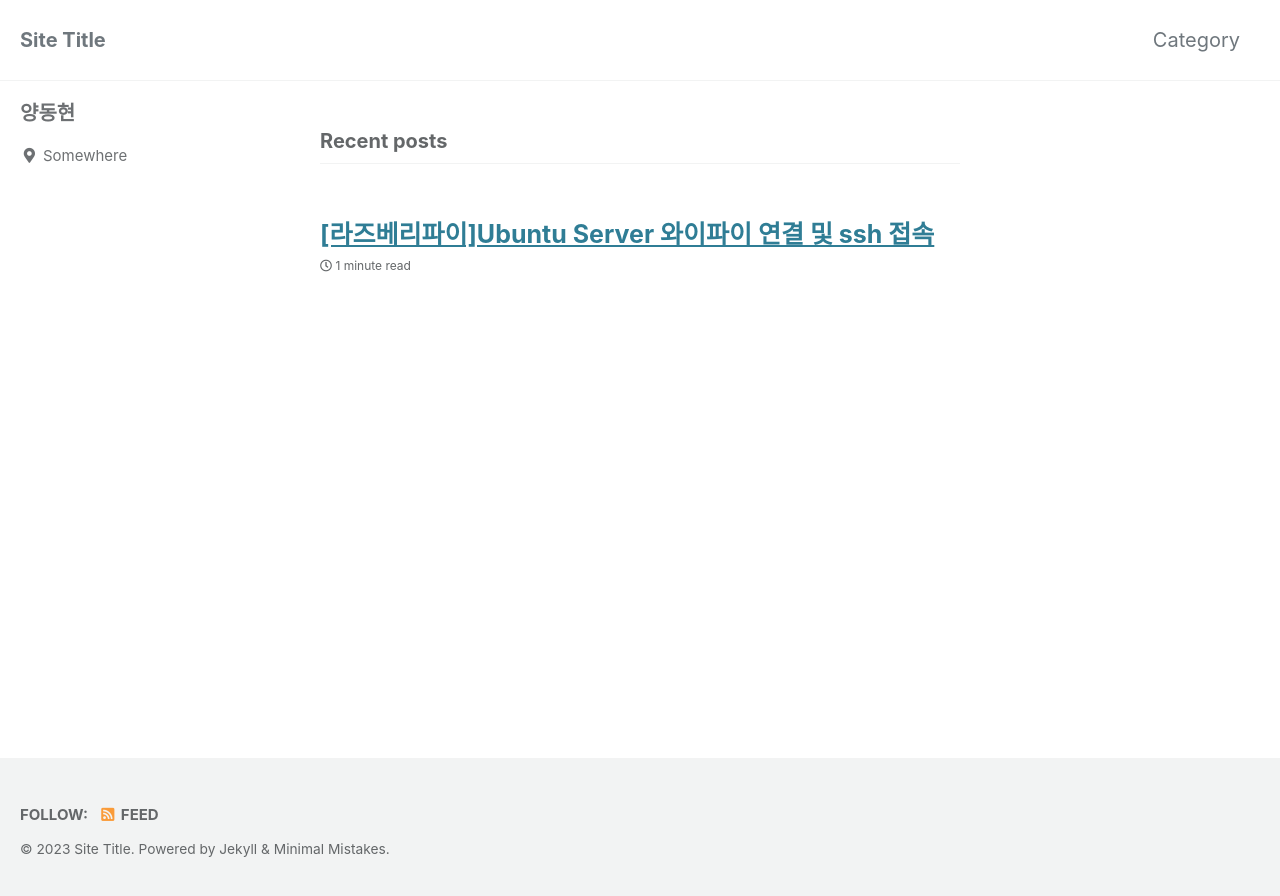
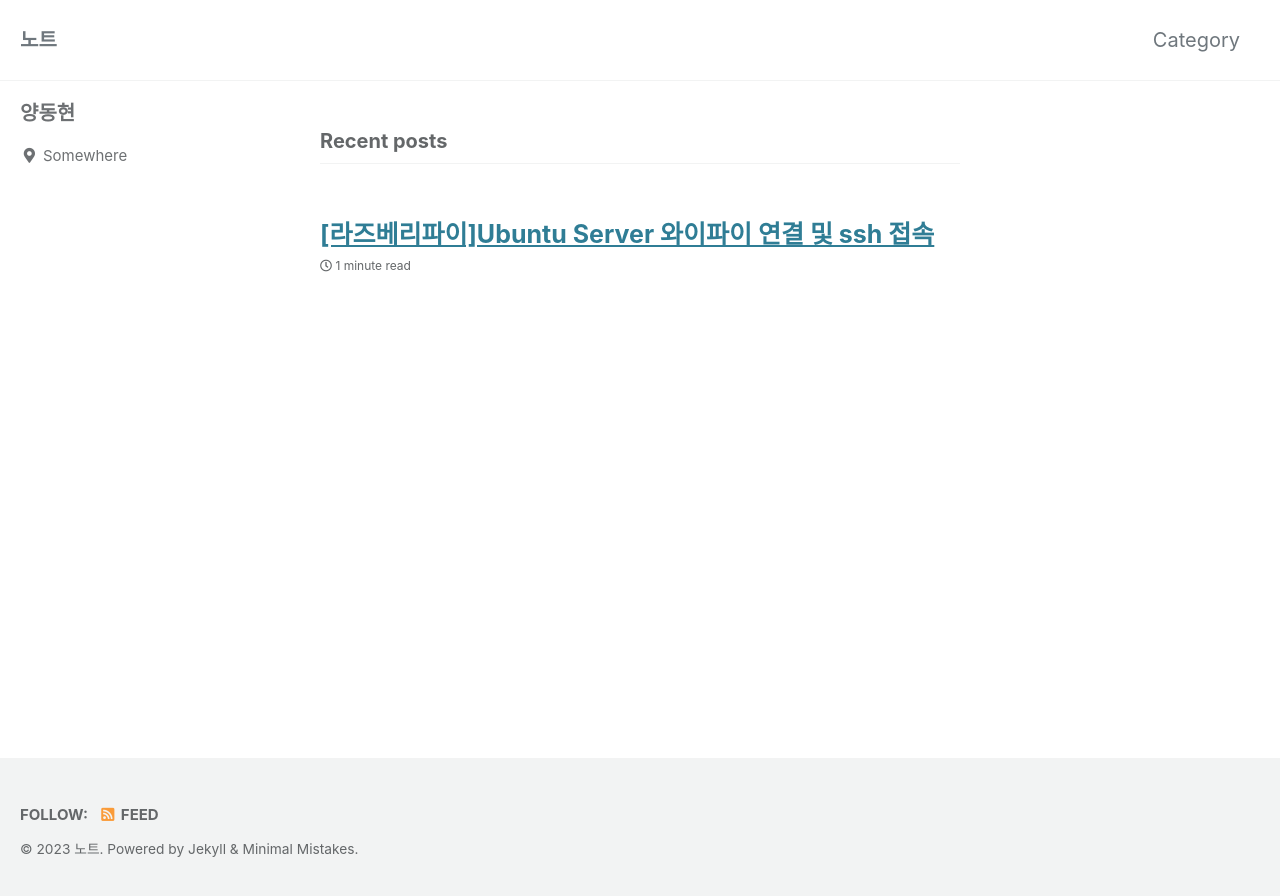
Before and after one commit to YDongHyun/YDongHyun.github.io, a Jekyll site: the page built from index.html, in a window 1280 px wide. Shown: the top 896 px of the page. Built offline with Jekyll 4.4.1, drawn with Linux system fonts in a browser that asks for light colours; cached includes are drawn as plain includes; the list of posts is cut into pages by our own code.

Commit message:
Update _config.yml

```diff
--- a/_config.yml
+++ b/_config.yml
@@ -16,7 +16,7 @@ minimal_mistakes_skin    : "default" # "air", "aqua", "contrast", "dark", "dirt"
 
 # Site Settings
 locale                   : "en-US"
-title                    : "Site Title"
+title                    : "노트"
 title_separator          : "-"
 subtitle                 : # site tagline that appears below site title in masthead
 name                     : ""
```
